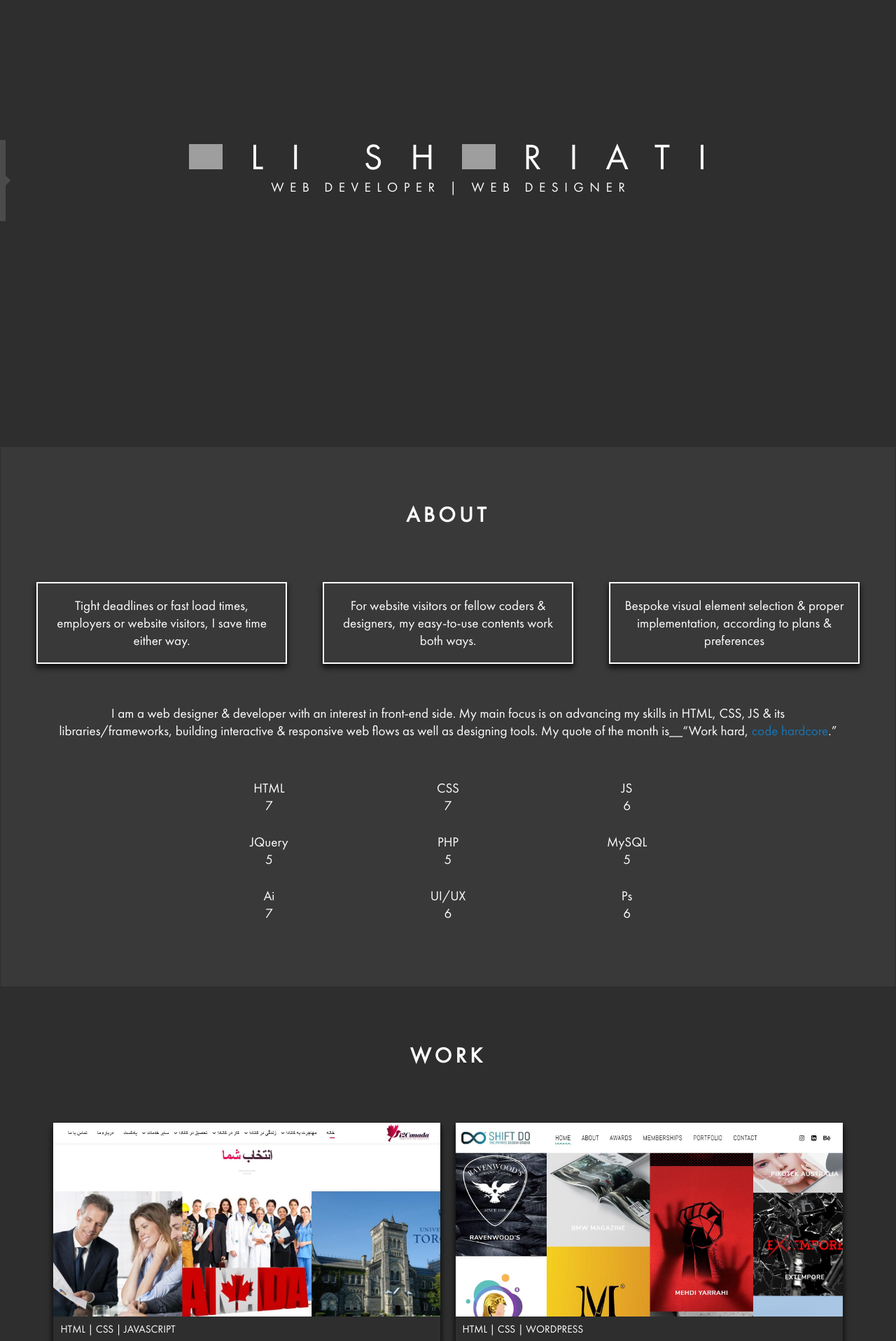
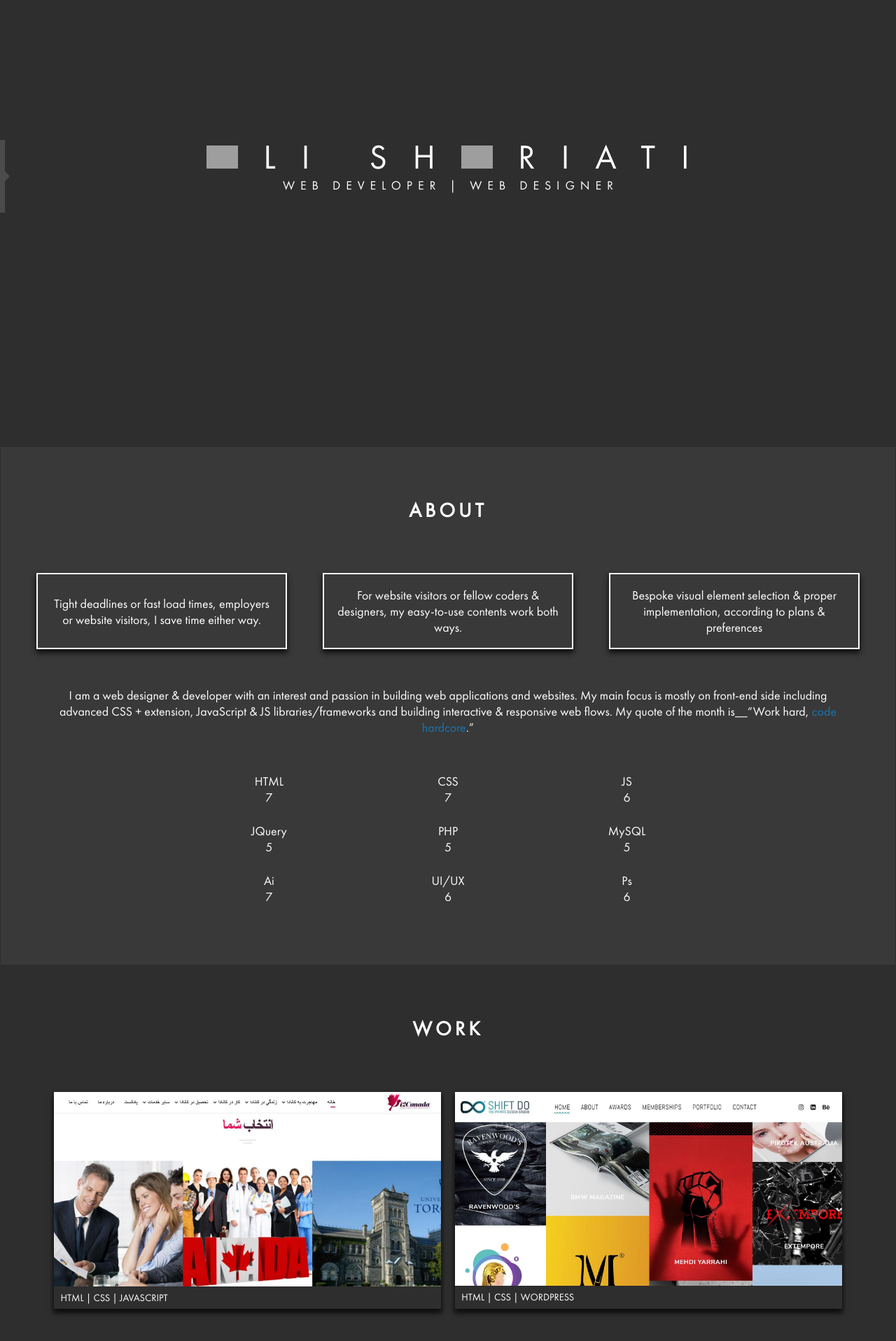
Before and after one commit to ali-shariatii/portfolio, a PHP site: page / in a window 1280 px wide. Shown: the part 164-2081 px from the top of the page at 70% size. Run offline with PHP 8.4, Linux system fonts and the light colour scheme; grey boxes are pictures that could not be loaded.

Commit message:
almost completed except animated landing page background

```diff
--- a/css/about.css
+++ b/css/about.css
@@ -35,11 +35,11 @@
                     padding: 0 .8rem;
                     box-shadow: 0 .16rem .32rem 0 rgba(11, 11, 11, 0.7), 0 .36rem .4rem 0 rgba(14, 14, 14, 0.6);
 
-                    -webkit-transition: all .2s ease;
-                    -moz-transition: all .2s ease;
-                    -ms-transition: all .2s ease;
-                    -o-transition: all .2s ease;
-                    transition: all .2s ease;
+                    -webkit-transition: all .3s ease;
+                    -moz-transition: all .3s ease;
+                    -ms-transition: all .3s ease;
+                    -o-transition: all .3s ease;
+                    transition: all .3s ease;
                 }
 
             /*hover transitions*/
--- /dev/null
+++ b/css/global-animation.css
@@ -0,0 +1,65 @@
+/*ABOUT */
+/* #about-grid-item-1 h4 > .left-slide-in */
+/* #highlights-grid-item-$ > .x-rotate */
+/* #about-grid-item-3 p > .appear-in */
+/* .skills-items span > .appear-in */
+
+/*WORK */
+/* #work-grid-item-1 h4 > .left-slide-in */
+/* #gallery-grid-item-$ > .scale-in */
+
+/*TESTIMOIALS */
+/* #testimonials-grid-item-1 h4 > .left-slide-in */
+/* #recom-item-$ > .x-rotate */
+/* #recom-item-4 p > .appear-in */
+
+/*CONTACT */
+/* #contact-grid-item-1 h4 > .left-slide-in */
+/* #contact-grid-item-2 > .scale-in */
+
+
+.left-slide-in {
+    opacity: 1;
+    -webkit-transition: all .45s ease-out;
+    -moz-transition: all .45s ease-out;
+    -o-transition: all .45s ease-out;
+    transition: all .45s ease-out;
+    transition: all .45s ease-out;
+    transform: translateX(0vw);
+
+}
+
+.init-scale-in {
+    opacity: 0;
+    -webkit-transition: all ease .6s;
+    -moz-transition: all ease .6s;
+    -o-transition: all ease .6s;
+    transition: all ease .6s;
+    /*transform: scale(.85);*/
+}
+
+.scale-in {
+    opacity: 1;
+    -webkit-transition: all ease .6s;
+    -moz-transition: all ease .6s;
+    -o-transition: all ease .6s;
+    transition: all ease .6s;
+    /*transform: scale(1);*/
+}
+
+
+.init-appear-in {
+    -webkit-transition: all ease .8s;
+    -moz-transition: all ease .8s;
+    -o-transition: all ease .8s;
+    transition: all ease .8s;
+    opacity: 0;
+}
+
+.appear-in {
+    -webkit-transition: all ease .8s;
+    -moz-transition: all ease .8s;
+    -o-transition: all ease .8s;
+    transition: all ease .8s;
+    opacity: 1;
+}
--- a/css/main.css
+++ b/css/main.css
@@ -1,3 +1,6 @@
+/*   :/   */
+
+
 /*										 GLOBAL SETTINGS */
 html, body {
 	margin: 0;
@@ -5,7 +8,7 @@ html, body {
 }
 
 html {
-	font-size: 1.5vw;
+	font-size: 1.4vw;
 }
 
 #content-wrapper {
@@ -56,6 +59,8 @@ h4 {
 	letter-spacing: .28rem;
 	margin: 4rem 0 4rem 0;
 	text-align: center;
+	opacity: 0;
+	transform: translateX(-15vw);
 }
 
 /*										 SOCIAL MEDIA WINDOW */
--- a/css/media-queries/large-devices.css
+++ b/css/media-queries/large-devices.css
@@ -1 +1,4 @@
-/* landscape wide screens */
+/* ultra wide screen monitors [min 21:9 aspect ratio]
+@media only screen and (min-width: 1200px) and (min-aspect-ratio: 21/9) {
+
+}*/
--- a/css/media-queries/small-devices.css
+++ b/css/media-queries/small-devices.css
@@ -36,7 +36,7 @@ h4 {font-size:calc(.8 * 1.6rem);margin-left:calc(.8 * .28rem);letter-spacing:cal
 #header-grid-item h1 {font-size: calc(4.2 * 2.74vw);letter-spacing: calc(4.2 * .7vw);font-weight: 500;padding-left: calc(4.2 * .7vw);padding-right: 0;padding-top: 0;}
 #header-grid-item h1 a {margin: 0 calc(4.2 * .7vw) 0 0;}
 #logo1, #logo2 {height: calc(4.2 * 1.91vw);}
-#header-grid-item h3 {line-height: calc(4.2 * 3.4vw);font-size: calc(4.2 * 1vw);letter-spacing: calc(4.2 * .1vw);margin-left: calc(4.2 * .1vw);font-weight: 500;margin-top: calc(4.2 * -3vw);}
+#header-grid-item h3 {line-height: calc(4.2 * 3.4vw);font-size: calc(4.2 * 1vw);letter-spacing: calc(4.2 * .1vw);margin-left: calc(4.2 * .1vw);font-weight: 500;margin-top: calc(4.2 * -3vw);};
 
 /***********************/
 /* SOCIAL MEDIA WINDOW */
@@ -82,6 +82,11 @@ textarea {min-height: 6rem;resize: vertical;}
 #form-grid-item-6 {grid-area: 7 / 1 / 8 / 2;}
 
 #logo3 {height: calc(.8 * 1.19rem);}
+
+/*confirmation of received message page*/
+#confirmation-mesg {font-size: calc(4 * 1vw);}
+#redirect-mesg {font-size: calc(4 * .7vw);padding-bottom: calc(4 * .2vw);}
+#logo4 {height: calc(4 * 1.792vw);margin-top: calc(4 * 2vw);}
 
 }
 
@@ -167,6 +172,11 @@ html { font-size: 112.8%; }
 textarea {min-height: 6rem;resize: vertical;}
 #form-grid-item-6 {grid-area: 7 / 1 / 8 / 2;}
 
+/*confirmation of received message page*/
+#confirmation-mesg {font-size: calc(2.5 * 1vw);}
+#redirect-mesg {font-size: calc(2.5 * .7vw);padding-bottom: calc(2.5 * .2vw);}
+#logo4 {height: calc(2.5 * 1.792vw);margin-top: calc(2.5 * 2vw);}
+
 }
 
 /* ********************************************************** landscape medium and some large phones + portrait small tablets ********************************************************** */
@@ -251,6 +261,11 @@ html { font-size: 112.8%; }
 textarea {min-height: 6rem;resize: vertical;}
 #form-grid-item-6 {grid-area: 7 / 1 / 8 / 2;}
 
+/*confirmation of received message page*/
+#confirmation-mesg {font-size: calc(2.5 * 1vw);}
+#redirect-mesg {font-size: calc(2.5 * .7vw);padding-bottom: calc(2.5 * .2vw);}
+#logo4 {height: calc(2.5 * 1.792vw);margin-top: calc(2.5 * 2vw);}
+
 }
 
 /* ********************************************************** landscape large phones + portrait medium tablets ********************************************************** */
@@ -288,6 +303,15 @@ html { font-size: 112.8%; }
 
 #media-container {display: none;}
 
+/**********************/
+/* SECTION 5: CONTACT */
+/**********************/
+
+/*confirmation of received message page*/
+#confirmation-mesg {font-size: calc(2.5 * 1vw);}
+#redirect-mesg {font-size: calc(2.5 * .7vw);padding-bottom: calc(2.5 * .2vw);}
+#logo4 {height: calc(2.5 * 1.792vw);margin-top: calc(2.5 * 2vw);}
+
 }
 
 /* ********************************************************** portrait large tablets + medium landscape tablets + medium to large laptops ********************************************************** */
@@ -306,4 +330,13 @@ html { font-size: 112.8%; }
 #media-window li {line-height: 1.5rem;}
 #media-container {top: 44vh;}
 
+/**********************/
+/* SECTION 5: CONTACT */
+/**********************/
+
+/*confirmation of received message page*/
+#confirmation-mesg {font-size: calc(2 * 1vw);}
+#redirect-mesg {font-size: calc(2 * .7vw);padding-bottom: calc(2 * .2vw);}
+#logo4 {height: calc(2 * 1.792vw);margin-top: calc(2 * 2vw);}
+
 }
--- a/css/navigation.css
+++ b/css/navigation.css
@@ -38,7 +38,7 @@
 	.hidden-fixed-nav {
 		display: grid;
 		position: fixed;
-		top: -3.2rem;
+		top: -3.3rem;
 	}
 
 		@-moz-keyframes fixedNavSlideIn {
@@ -391,12 +391,19 @@
 				background-color: grey;
 				margin-bottom: -.08rem;
 
-				-webkit-transition: all .4s ease;
+				/*-webkit-transition: all .4s ease;
 				-moz-transition: all .4s ease;
 				-ms-transition: all .4s ease;
 				-o-transition: all .4s ease;
-				transition: all .4s ease;
+				transition: all .4s ease;*/
+
+				animation: hamburger .3s ease-out forwards;
 			}
+
+			@-webkit-keyframes hamburger {0% {transform: translateY(0rem) rotateZ(45deg);}40% {transform: translateY(0rem);}100% {transform: translateY(0rem);}}
+			@-moz-keyframes hamburger {0% {transform: translateY(0rem) rotateZ(45deg);}40% {transform: translateY(0rem);}100% {transform: translateY(0rem);}}
+			@-o-keyframes hamburger {0% {transform: translateY(0rem) rotateZ(45deg);}40% {transform: translateY(0rem);}100% {transform: translateY(0rem);}}
+			@keyframes hamburger {0% {transform: translateY(0rem) rotateZ(45deg);}40% {transform: translateY(0rem);}100% {transform: translateY(0rem);}}
 
 				#hamburger-menu-container > div.hamburger::after {
 					content: "";
@@ -404,29 +411,42 @@
 					height: .17rem;
 					width: 1.3rem;
 					background-color: grey;
-					transform: translateY(.6rem);
+					/*transform: translateY(.6rem);*/
 					margin-top: -.08rem;
+
+					/*-webkit-transition: all .4s ease;
+					-moz-transition: all .4s ease;
+					-ms-transition: all .4s ease;
+					-o-transition: all .4s ease;
+					transition: all .4s ease;*/
+					animation: hamburger2 .3s ease-out forwards;
+				}
+
+				@-webkit-keyframes hamburger2 {0% {transform: translateY(0rem) rotateZ(-90deg);}40% {transform: translateY(0rem);}100% {transform: translateY(0.6rem);}}
+				@-moz-keyframes hamburger2 {0% {transform: translateY(0rem) rotateZ(-90deg);}40% {transform: translateY(0rem);}100% {transform: translateY(0.6rem);}}
+				@-o-keyframes	 hamburger2 {0% {transform: translateY(0rem) rotateZ(-90deg);}40% {transform: translateY(0rem);}100% {transform: translateY(0.6rem);}}
+				@keyframes hamburger2 {0% {transform: translateY(0rem) rotateZ(-90deg);}40% {transform: translateY(0rem);}100% {transform: translateY(0.6rem);}}
+
+				#hamburger-menu-container > div.times {
+					height: .17rem;
+					width: 1.3rem;
+					background-color: white;
+
+					/*transform: rotateZ(225deg);
 
 					-webkit-transition: all .4s ease;
 					-moz-transition: all .4s ease;
 					-ms-transition: all .4s ease;
 					-o-transition: all .4s ease;
-					transition: all .4s ease;
+					transition: all .4s ease;*/
+
+					animation: times .3s ease-in forwards;
 				}
 
-
-				#hamburger-menu-container > div.times {
-					height: .17rem;
-					width: 1.3rem;
-					background-color: white;
-					transform: rotateZ(225deg);
-
-					-webkit-transition: all .4s ease;
-					-moz-transition: all .4s ease;
-					-ms-transition: all .4s ease;
-					-o-transition: all .4s ease;
-					transition: all .4s ease;
-				}
+				@-webkit-keyframes times {0% {transform: translateY(0rem);}40% {transform: translateY(0.3rem);}100% {transform: translateY(0rem) rotateZ(45deg);}}
+				@-moz-keyframes times {0% {transform: translateY(0rem);}40% {transform: translateY(0.3rem);}100% {transform: translateY(0rem) rotateZ(45deg);}}
+				@-o-keyframes times {0% {transform: translateY(0rem);}40% {transform: translateY(0.3rem);}100% {transform: translateY(0rem) rotateZ(45deg);}}
+				@keyframes times {0% {transform: translateY(0rem);}40% {transform: translateY(0.3rem);}100% {transform: translateY(0rem) rotateZ(45deg);}}
 
 					#hamburger-menu-container > div.times::after {
 						content: "";
@@ -434,14 +454,20 @@
 						height: .17rem;
 						width: 1.3rem;
 						background-color: white;
-						transform: rotateZ(90deg);
+						/*transform: translate rotateZ(90deg);
 
 						-webkit-transition: all .4s ease;
 						-moz-transition: all .4s ease;
 						-ms-transition: all .4s ease;
 						-o-transition: all .4s ease;
-						transition: all .4s ease;
-					}
+						transition: all .4s ease;*/
+						animation: times2 .3s ease-in forwards;
+				}
+
+				@-webkit-keyframes times2 {0% {transform: translateY(.6rem);}40% {transform: translateY(0rem);}100% {transform: translateY(0rem) rotateZ(-90deg);}}
+				@-moz-keyframes times2 {0% {transform: translateY(.6rem);}40% {transform: translateY(0rem);}100% {transform: translateY(0rem) rotateZ(-90deg);}}
+				@-o-keyframes times2 {0% {transform: translateY(.6rem);}40% {transform: translateY(0rem);}100% {transform: translateY(0rem) rotateZ(-90deg);}}
+				@keyframes times2 {0% {transform: translateY(.6rem);}40% {transform: translateY(0rem);}100% {transform: translateY(0rem) rotateZ(-90deg);}}
 
 			/* dropdown menu */
 			#nav-item-4 {
--- a/css/work.css
+++ b/css/work.css
@@ -138,6 +138,8 @@
                     font-size: .8rem;
                 }
 
+
+
                 /*This is the full blackout background.*/
                 .modal-full-window {
                     display: grid;
--- a/index.html
+++ b/index.html
@@ -1,8 +1,19 @@
 <!DOCTYPE html>
 <html lang="en">
 <head>
+    <!-- Global site tag (gtag.js) - Google Analytics -->
+    <script async src="https://www.googletagmanager.com/gtag/js?id=UA-171562548-1"></script>
+    <script>
+    window.dataLayer = window.dataLayer || [];
+    function gtag(){dataLayer.push(arguments);}
+    gtag('js', new Date());
+
+    gtag('config', 'UA-171562548-1');
+    </script>
+
     <meta charset="UTF-8">
     <meta name="viewport" content="width=device-width, initial-scale=1.0">
+    <meta name="description" content="I am a web designer & developer with an interest and passion in building web applications and websites. My main focus is mostly on front-end side including advanced CSS + extension, JavaScript & JS libraries/frameworks and building interactive & responsive web flows.">
     <link rel="stylesheet" href="css/normalize.css">
     <link rel="stylesheet" href="css/navigation.css">
     <link rel="stylesheet" href="css/main.css">
@@ -12,6 +23,7 @@
     <link rel="stylesheet" href="css/contact.css">
     <link rel="stylesheet" href="css/media-queries/small-devices.css">
     <link rel="stylesheet" href="css/media-queries/large-devices.css">
+    <link rel="stylesheet" href="css/global-animation.css">
     <link rel="stylesheet" href="https://cdnjs.cloudflare.com/ajax/libs/font-awesome/4.7.0/css/font-awesome.min.css">
     <!-- <link rel="stylesheet" href="https://stackpath.bootstrapcdn.com/bootstrap/4.5.0/css/bootstrap.min.css" integrity="sha384-9aIt2nRpC12Uk9gS9baDl411NQApFmC26EwAOH8WgZl5MYYxFfc+NcPb1dKGj7Sk" crossorigin="anonymous"> -->
     <!-- <script src="https://ajax.googleapis.com/ajax/libs/jquery/3.4.1/jquery.min.js"></script>  -->
@@ -21,6 +33,9 @@
 </head>
 
 <body id="body">
+
+<!-- ¯\_(ツ)_/¯  -->
+
 <div id="content-wrapper">
 <!--NAVIGATION-->
 <div id="nav-grid" class="hidden-fixed-nav shadow-filter-effect">
@@ -97,23 +112,23 @@
     <div id="about-grid">
         <div id="about-grid-item-1"><h4>ABOUT</h4></div>
         <div id="about-grid-item-2">
-            <div id="highlights-grid-item-1">
+            <div id="highlights-grid-item-1" class="init-scale-in">
                 <!--<div id="highlight-img-container-1"></div>-->
                 <div id="highlight-content-container-1"><p>Tight deadlines or fast load times, employers or website visitors, I save time either way.</p></div>
             </div>
-            <div id="highlights-grid-item-2">
+            <div id="highlights-grid-item-2" class="init-scale-in">
                 <!--<div id="highlight-img-container-2"></div>-->
                 <div id="highlight-content-container-2"><p>For website visitors or fellow coders & designers, my easy-to-use contents work both ways.</p></div>
             </div>
-            <div id="highlights-grid-item-3">
+            <div id="highlights-grid-item-3" class="init-scale-in">
                 <!--<div id="highlight-img-container-3"></div>-->
                 <div id="highlight-content-container-3"><p>Bespoke visual element selection & proper implementation, according to plans & preferences</p></div>
             </div>
         </div>
         <div id="about-grid-item-3">
-            <p>I am a web designer & developer with an interest in front-end side. My main focus is on advancing my skills in HTML, CSS, JS & its libraries/frameworks, building interactive & responsive web flows as well as designing tools. My quote of the month is__<q>Work hard,<a href="https://github.com/ali-shariatii/" target="_blank" title="More Code on Github"> code hardcore</a>.</q></p>
+            <p class="init-appear-in">I am a web designer & developer with an interest and passion in building web applications and websites. My main focus is mostly on front-end side including advanced CSS + extension, JavaScript & JS libraries/frameworks and building interactive & responsive web flows. My quote of the month is__<q>Work hard,<a href="https://github.com/ali-shariatii/" target="_blank" title="More Code on Github"> code hardcore</a>.</q></p>
         </div>
-        <div id="about-grid-item-4">
+        <div id="about-grid-item-4" class="init-appear-in">
             <div class="skills-items" id="skills-grid-item-1"><span>HTML<br>7</span></div>
             <div class="skills-items" id="skills-grid-item-2"><span>CSS<br>7</span></div>
             <div class="skills-items" id="skills-grid-item-3"><span>JS<br>6</span></div>
@@ -139,7 +154,7 @@
         </div> -->
         <!--work gallery-->
         <div id="work-grid-item-3">
-            <div id="gallery-grid-item-1">
+            <div id="gallery-grid-item-1" class="init-scale-in">
                 <!--modal trigger-->
                 <div class="work-img-container" id="modalOpener1">
                     <div class="info-alert">More Info</div>
@@ -154,9 +169,9 @@
                     </div>
                 </div>
             </div>
-            <div id="gallery-grid-item-2">
+            <div id="gallery-grid-item-2" class="init-scale-in">
                 <!--modal trigger-->
-                <div class="work-img-container" id="modalOpener2" >
+                <div class="work-img-container" id="modalOpener2">
                     <div class="info-alert">More Info</div>
                     <img src="img/shiftdo-thumbnail-wide.jpg" alt="Shiftdo" onclick="clickEffect2();">
                     <span onclick="clickEffect2();">HTML | CSS | WORDPRESS</span>
@@ -179,10 +194,10 @@
         <!--<div id="testimonials-grid-shade">-->
             <div id="testimonials-grid-item-1"><h4>TESTIMONIALS</h4></div>
             <div id="testimonials-grid-item-2">
-                <div id="recom-item-1"><p><q>Ali is a team player & an exceptional problem solver.</q></p></div>
-                <div id="recom-item-2"><p><q>He is keen to learn new skills & challenge himself every day.</q></p></div>
-                <div id="recom-item-3"><p><q>Every team which Ali is a part of, is among the winners.</q></p></div>
-                <div id="recom-item-4"><p><a href="https://www.linkedin.com/in/ali-shariatii/" target="_blank"><span>More on </span></a><a href="https://www.linkedin.com/in/ali-shariatii/"target="_blank" class="fa fa-linkedin" id="in"></a></p></div>
+                <div id="recom-item-1" class="init-scale-in"><p><q>Ali is a team player & an exceptional problem solver.</q></p></div>
+                <div id="recom-item-2" class="init-scale-in"><p><q>He is keen to learn new skills & challenge himself every day.</q></p></div>
+                <div id="recom-item-3" class="init-scale-in"><p><q>Every team which Ali is a part of, is among the winners.</q></p></div>
+                <div id="recom-item-4" class="init-appear-in"><p><a href="https://www.linkedin.com/in/ali-shariatii/" target="_blank"><span>More on </span></a><a href="https://www.linkedin.com/in/ali-shariatii/"target="_blank" class="fa fa-linkedin" id="in"></a></p></div>
             </div>
         <!--</div>-->
     </div>
@@ -192,7 +207,7 @@
 <section class="container-grid" id="contact-container">
     <div id="contact-grid">
         <div id="contact-grid-item-1"><h4>CONT<a href="#home-grid" class="logoPointer" onclick="clickEffect2();"><img src="img/logo.svg" alt="A"id="logo3"></a>CT</h4></div>
-        <div id="contact-grid-item-2">
+        <div id="contact-grid-item-2" class="init-scale-in">
             <form id="form-grid" action="contactform.php" method="POST">
                 <div id="form-grid-item-1"><input type="text" placeholder="Name*" name="name" required></div>
                 <div id="form-grid-item-2"><input type="email" placeholder="Email*" name="email" required></div>
--- a/js/main.js
+++ b/js/main.js
@@ -1,3 +1,6 @@
+// (`_`) _/
+
+
 /* NAVIGATION */
 //background music
 const AudioContext = window.AudioContext || window.webkitAudioContext;
```
Also changed, not shown: contactform.html (+14 -1 lines), css/testimonials.css (+15 -11 lines), js/jquery.js.
